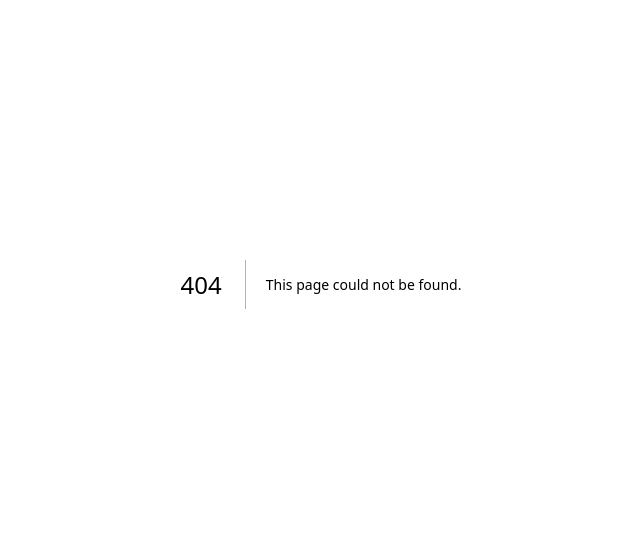
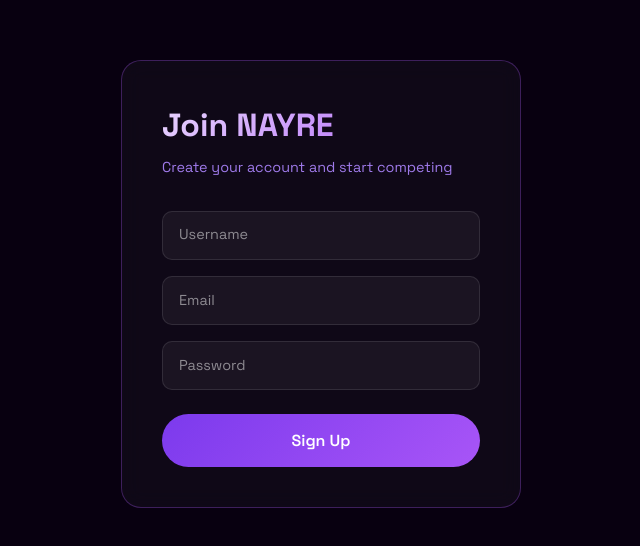
Before and after one commit to SUAD-UX/NAYRE-, a Next.js app: page /signup in a window 1280 px wide. Before the commit this address had no page. Shown: the part 116-662 px from the top of the page, without its empty margins (319-959 px from the left). Built offline with nearby package versions, Linux system fonts and the light colour scheme; no server answers.

Commit message:
feat: working signup page connected to Supabase

```diff
--- /dev/null
+++ b/app/lib/supabase.ts
@@ -0,0 +1,6 @@
+import { createClient } from '@supabase/supabase-js'
+
+const supabaseUrl = process.env.NEXT_PUBLIC_SUPABASE_URL!
+const supabaseAnonKey = process.env.NEXT_PUBLIC_SUPABASE_ANON_KEY!
+
+export const supabase = createClient(supabaseUrl, supabaseAnonKey)
--- /dev/null
+++ b/app/signup/page.tsx
@@ -0,0 +1,148 @@
+"use client";
+import { useState } from "react";
+import { supabase } from "../lib/supabase";
+import { motion } from "framer-motion";
+export default function SignUp() {
+  const [email, setEmail] = useState("");
+  const [password, setPassword] = useState("");
+  const [username, setUsername] = useState("");
+  const [loading, setLoading] = useState(false);
+  const [message, setMessage] = useState("");
+
+  async function handleSignUp(e: React.FormEvent) {
+    e.preventDefault();
+    setLoading(true);
+    setMessage("");
+
+    const { data, error } = await supabase.auth.signUp({
+      email,
+      password,
+    });
+
+    if (error) {
+      setMessage(error.message);
+      setLoading(false);
+      return;
+    }
+
+    if (data.user) {
+      const { error: profileError } = await supabase.from("profiles").insert({
+        id: data.user.id,
+        username: username,
+        reputation_score: 0,
+        wins: 0,
+        level: 1,
+      });
+
+      if (profileError) {
+        setMessage(profileError.message);
+      } else {
+        setMessage("Welcome to NAYRE! Check your email to confirm your account.");
+      }
+    }
+
+    setLoading(false);
+  }
+
+  return (
+    <main style={{
+      minHeight: "100vh", background: "#080010", color: "white",
+      display: "flex", alignItems: "center", justifyContent: "center",
+      padding: "2rem", fontFamily: "'Space Grotesk', sans-serif",
+    }}>
+      <motion.div
+        initial={{ opacity: 0, y: 30 }}
+        animate={{ opacity: 1, y: 0 }}
+        transition={{ duration: 0.6 }}
+        style={{
+          background: "rgba(255,255,255,0.03)",
+          border: "1px solid rgba(168,85,247,0.3)",
+          borderRadius: "20px",
+          padding: "2.5rem",
+          maxWidth: "400px",
+          width: "100%",
+          backdropFilter: "blur(10px)",
+        }}
+      >
+        <h1 style={{
+          fontSize: "2rem", fontWeight: "700", marginBottom: "0.5rem",
+          background: "linear-gradient(135deg, #E9D5FF 0%, #A855F7 100%)",
+          WebkitBackgroundClip: "text", WebkitTextFillColor: "transparent",
+          backgroundClip: "text",
+        }}>
+          Join NAYRE
+        </h1>
+        <p style={{ color: "#9F7AEA", fontSize: "0.9rem", marginBottom: "2rem" }}>
+          Create your account and start competing
+        </p>
+
+        <form onSubmit={handleSignUp}>
+          <input
+            type="text"
+            placeholder="Username"
+            value={username}
+            onChange={(e) => setUsername(e.target.value)}
+            required
+            style={inputStyle}
+          />
+          <input
+            type="email"
+            placeholder="Email"
+            value={email}
+            onChange={(e) => setEmail(e.target.value)}
+            required
+            style={inputStyle}
+          />
+          <input
+            type="password"
+            placeholder="Password"
+            value={password}
+            onChange={(e) => setPassword(e.target.value)}
+            required
+            minLength={6}
+            style={inputStyle}
+          />
+
+          <button
+            type="submit"
+            disabled={loading}
+            style={{
+              width: "100%",
+              background: "linear-gradient(135deg, #7C3AED, #A855F7)",
+              color: "white", border: "none", padding: "0.9rem",
+              borderRadius: "100px", fontSize: "1rem", fontWeight: "600",
+              cursor: loading ? "not-allowed" : "pointer",
+              opacity: loading ? 0.6 : 1,
+              marginTop: "0.5rem",
+            }}
+          >
+            {loading ? "Creating account..." : "Sign Up"}
+          </button>
+        </form>
+
+        {message && (
+          <p style={{
+            marginTop: "1rem", fontSize: "0.85rem",
+            color: message.includes("Welcome") ? "#86EFAC" : "#FCA5A5",
+            textAlign: "center",
+          }}>
+            {message}
+          </p>
+        )}
+      </motion.div>
+    </main>
+  );
+}
+
+const inputStyle: React.CSSProperties = {
+  width: "100%",
+  padding: "0.8rem 1rem",
+  marginBottom: "1rem",
+  borderRadius: "10px",
+  border: "1px solid rgba(255,255,255,0.1)",
+  background: "rgba(255,255,255,0.05)",
+  color: "white",
+  fontSize: "0.9rem",
+  outline: "none",
+  fontFamily: "inherit",
+};
--- a/package.json
+++ b/package.json
@@ -9,6 +9,7 @@
     "lint": "eslint"
   },
   "dependencies": {
+    "@supabase/supabase-js": "^2.108.2",
     "framer-motion": "^12.40.0",
     "next": "16.2.9",
     "react": "19.2.4",
```
Also changed, not shown: 1 other file (tests, documents, lock files or other folders).
